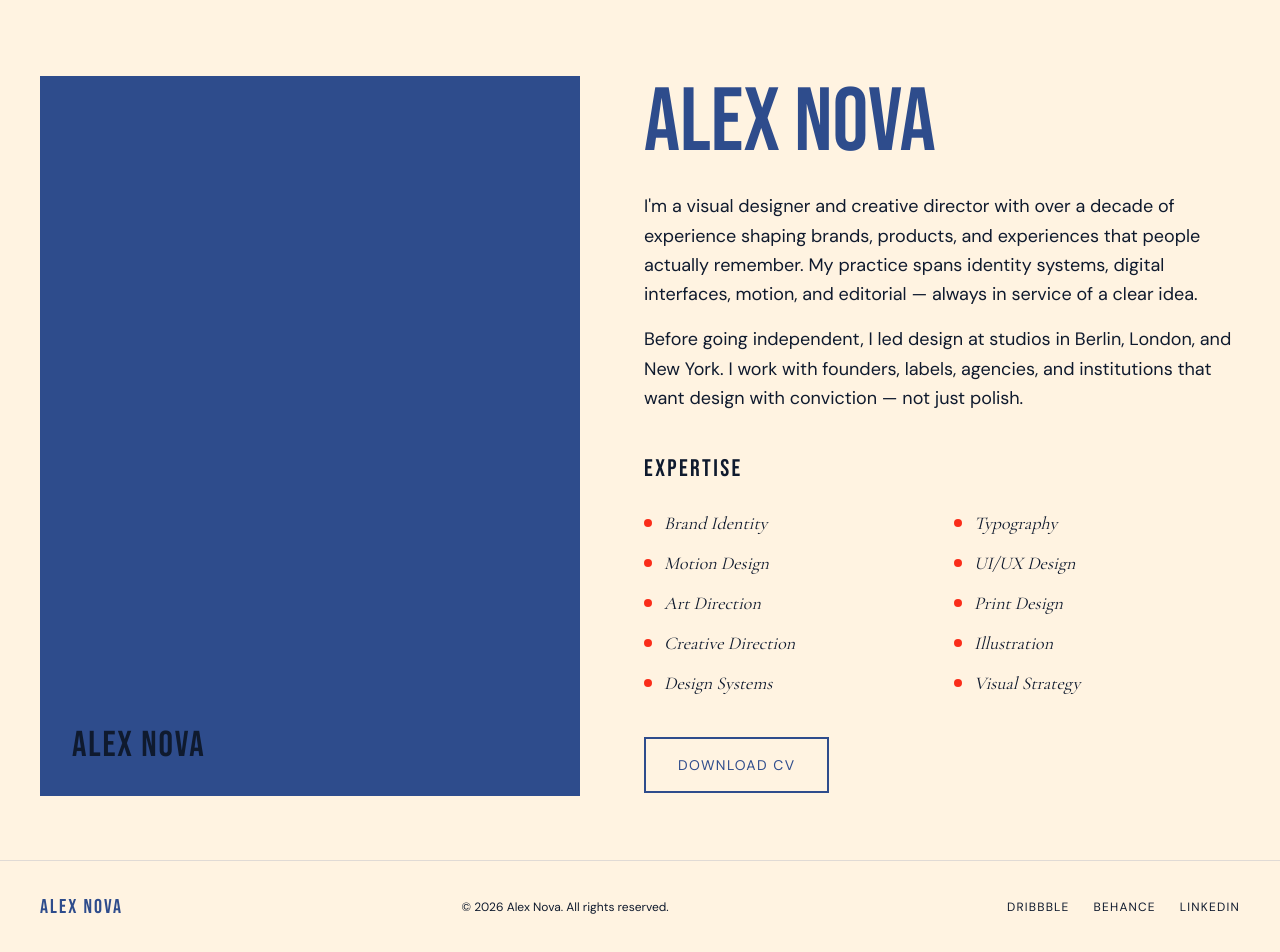
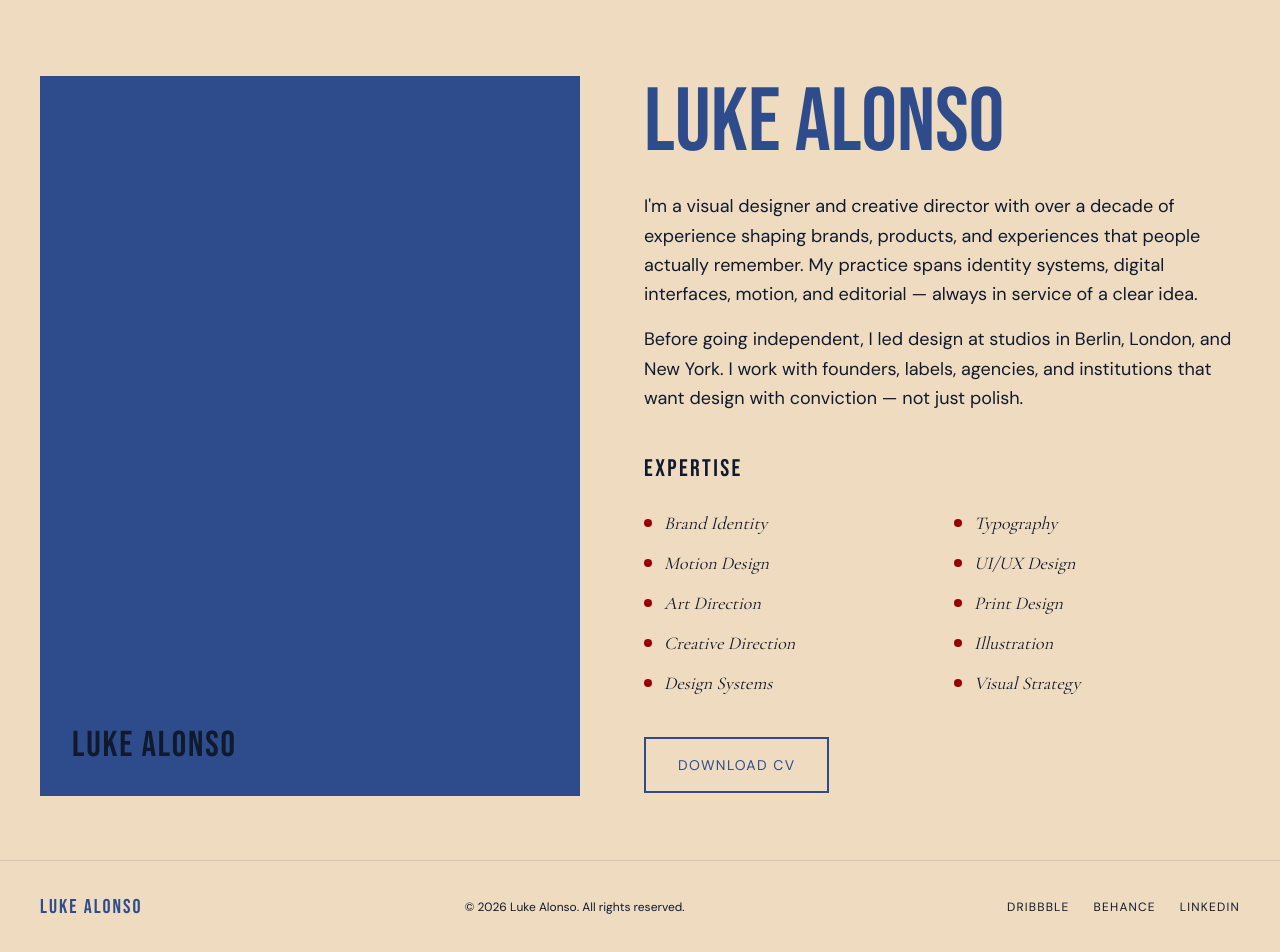
Before and after one commit to luke-alonso-design/luke-alonso-design, a Next.js app: page /about in a window 1280 px wide. Shown: the part 84-1036 px from the top of the page. Built offline with nearby package versions, Linux system fonts and the light colour scheme.

Commit message:
Update name to Luke Alonso and revise brand colors
Replace Alex Nova with Luke Alonso across all pages, nav, footer, and
metadata. Update --color-cream to #EFDBBF and --color-red to #990100.

Co-Authored-By: Claude Sonnet 4.6 <noreply@anthropic.com>

```diff
--- a/app/about/page.tsx
+++ b/app/about/page.tsx
@@ -40,7 +40,7 @@ export default function AboutPage() {
                 className="font-heading text-cream/20 text-4xl leading-none"
                 style={{ letterSpacing: "0.05em" }}
               >
-                ALEX NOVA
+                LUKE ALONSO
               </span>
             </div>
           </motion.div>
@@ -54,7 +54,7 @@ export default function AboutPage() {
               className="font-heading text-blue leading-none mb-6"
               style={{ fontSize: "clamp(3.5rem, 7vw, 6.5rem)" }}
             >
-              ALEX NOVA
+              LUKE ALONSO
             </motion.h1>
 
             <motion.p
--- a/app/globals.css
+++ b/app/globals.css
@@ -4,8 +4,8 @@
 
 :root {
   --color-blue: #2E4C8C;
-  --color-cream: #FFF3E1;
-  --color-red: #FA2D1A;
+  --color-cream: #EFDBBF;
+  --color-red: #990100;
   --color-dark: #0F1A2E;
   --color-white: #FFFFFF;
 }
--- a/app/layout.tsx
+++ b/app/layout.tsx
@@ -28,9 +28,9 @@ const dmSans = DM_Sans({
 });
 
 export const metadata: Metadata = {
-  title: "Alex Nova — Visual Designer & Creative Director",
+  title: "Luke Alonso — Visual Designer & Creative Director",
   description:
-    "Portfolio of Alex Nova — crafting bold identities, digital experiences, and motion design.",
+    "Portfolio of Luke Alonso — crafting bold identities, digital experiences, and motion design.",
 };
 
 export default function RootLayout({
--- a/components/Footer.tsx
+++ b/components/Footer.tsx
@@ -6,10 +6,10 @@ export default function Footer() {
     >
       <div className="max-w-7xl mx-auto flex flex-col md:flex-row items-center justify-between gap-4">
         <span className="font-heading text-blue text-xl tracking-widest">
-          ALEX NOVA
+          LUKE ALONSO
         </span>
         <p className="font-body text-xs text-dark/50">
-          © {new Date().getFullYear()} Alex Nova. All rights reserved.
+          © {new Date().getFullYear()} Luke Alonso. All rights reserved.
         </p>
         <div className="flex gap-6">
           {["Dribbble", "Behance", "LinkedIn"].map((s) => (
--- a/components/HeroSection.tsx
+++ b/components/HeroSection.tsx
@@ -40,7 +40,7 @@ export default function HeroSection() {
               letterSpacing: "0.02em",
             }}
           >
-            ALEX NOVA
+            LUKE ALONSO
           </motion.h1>
         </div>
 
--- a/components/Nav.tsx
+++ b/components/Nav.tsx
@@ -44,7 +44,7 @@ export default function Nav() {
             href="/"
             className="font-heading text-cream text-2xl tracking-widest uppercase"
           >
-            ALEX NOVA
+            LUKE ALONSO
           </Link>
 
           {/* Desktop links */}
```
Also changed, not shown: .claude/launch.json (added).
